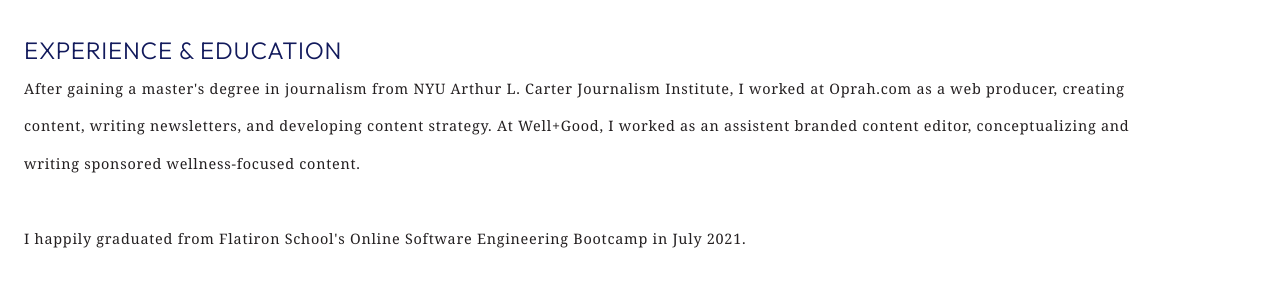
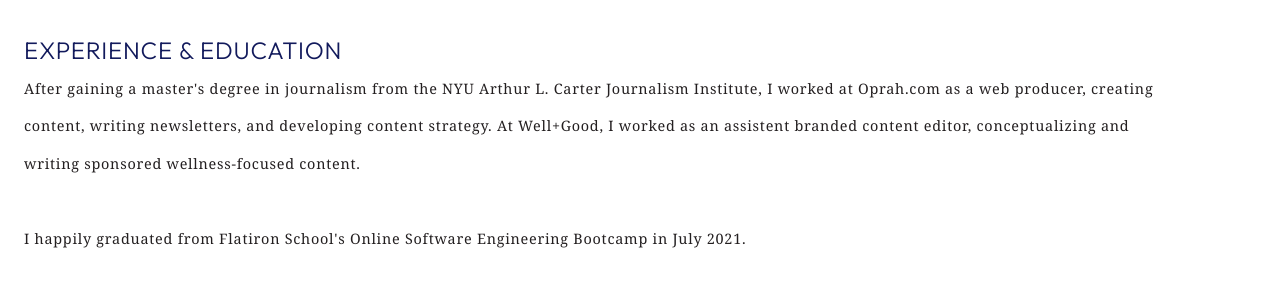
Before and after one commit to JLPinthecity/portfolio, a React (Create React App) app: page /about in a window 1280 px wide. Shown: the part 664-952 px from the top of the page. Built offline with nearby package versions, Linux system fonts and the light colour scheme; a web font is replaced by a local one.

Commit message:
add word

```diff
--- a/src/components/About.js
+++ b/src/components/About.js
@@ -44,7 +44,7 @@
 
                 <div className="text">
 
-                After gaining a master's degree in journalism from NYU Arthur L. Carter Journalism Institute, I worked at Oprah.com as a web producer, creating content, writing newsletters, and developing content strategy. At Well+Good, I worked as an assistent branded content editor, conceptualizing and writing sponsored wellness-focused content.
+                After gaining a master's degree in journalism from the NYU Arthur L. Carter Journalism Institute, I worked at Oprah.com as a web producer, creating content, writing newsletters, and developing content strategy. At Well+Good, I worked as an assistent branded content editor, conceptualizing and writing sponsored wellness-focused content.
                 <br/>
                 <br/>
                 I happily graduated from Flatiron School's Online Software Engineering Bootcamp in July 2021.
```
